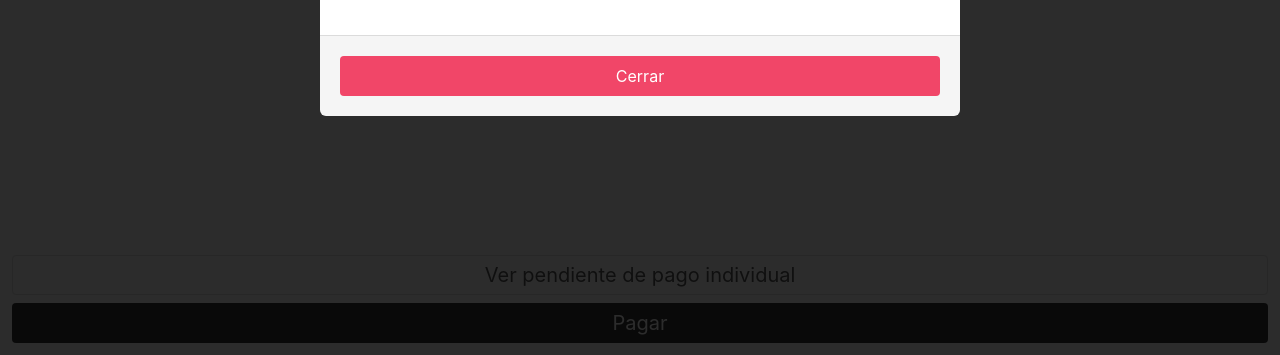
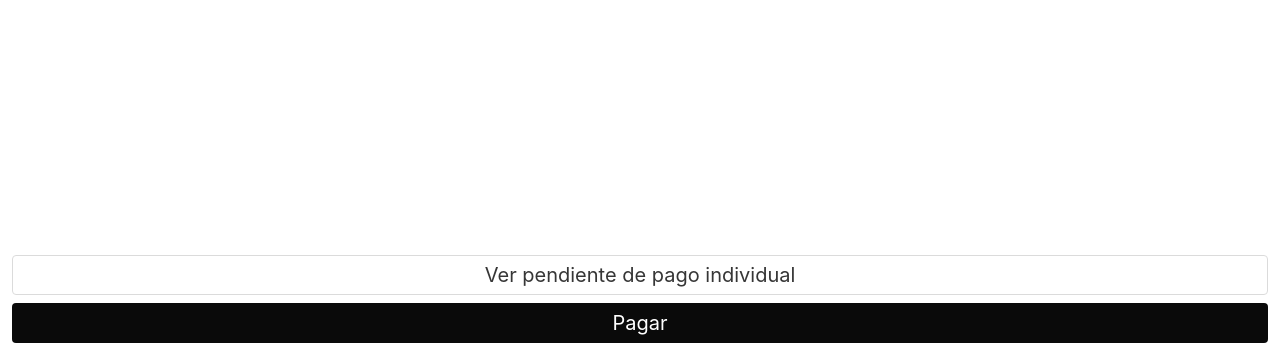
Before and after one commit to pabenito/QRest, a Python web app: template templates/por_pagar.html.j2 in a window 1280 px wide. Shown: the part 445-800 px from the top of the page. Run offline with Jinja, Linux system fonts and the light colour scheme; the template is opened without the code that fills it, so the values that code supplies are empty; some libraries are stand-ins or nearby versions.

Commit message:
esperando pagar en caja

```diff
--- a/templates/por_pagar.html.j2
+++ b/templates/por_pagar.html.j2
@@ -26,7 +26,7 @@
     {% endif %}
     <script type="module">
         import { ShowHideManager } from '{{ url_for('static', path='/js/utils/showhide.js') }}';
-        var modalCaja = ShowHideManager('modalCaja');
+        var modalCaja = new ShowHideManager('modalCaja');
         window.modalCaja = modalCaja;
     </script>
 </head>
@@ -143,7 +143,7 @@
         </div>
     </div>
 </main>
-<div id="modalCaja" class="modal is-active p-4">
+<div id="modalCaja" class="modal is-active is-hidden p-4">
     <div class="modal-background"></div>
     <div class="modal-card">
       	<header class="modal-card-head">
@@ -156,7 +156,7 @@
         </figure>
     </div>
 		<footer class="modal-card-foot">
-			<button class="button is-fullwidth is-danger" onclick="modalCaja.close()">Cerrar</button>
+			<button class="button is-fullwidth is-danger" onclick="modalCaja.hide()">Cerrar</button>
 		</footer>
     </div>
 </div>
```
